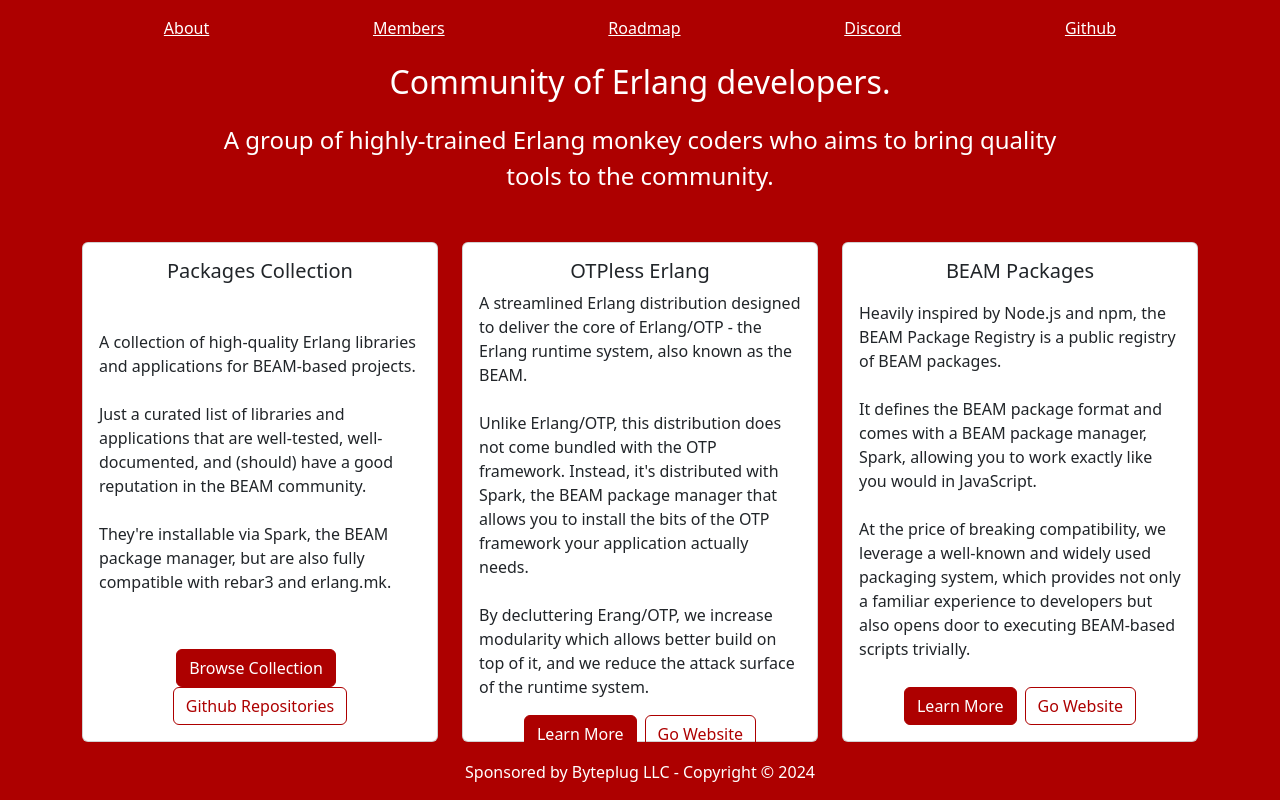
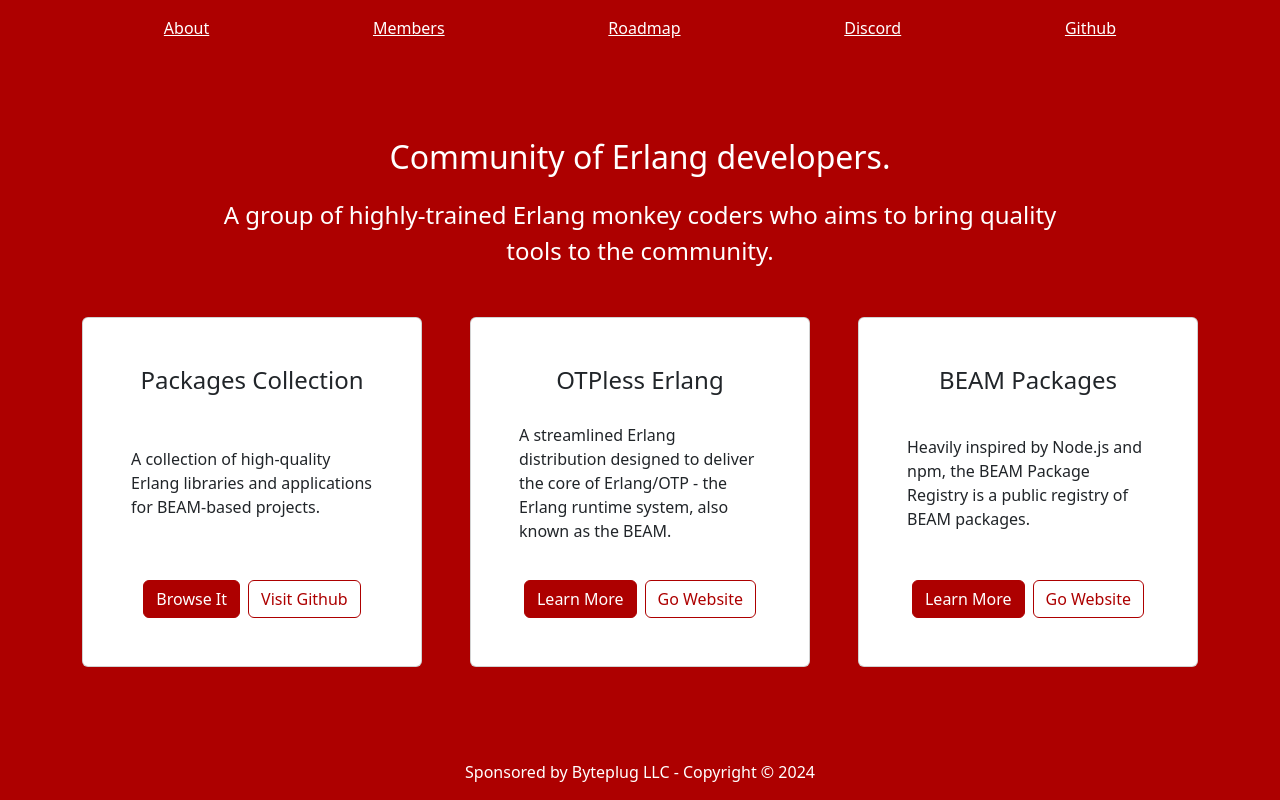
Before and after one commit to erlangsters/about-erlangsters, a Vue app: page / in a window 1280 px wide. Built offline with nearby package versions, Linux system fonts and the light colour scheme.

Commit message:
Update about page

```diff
--- a/src/pages/about.vue
+++ b/src/pages/about.vue
@@ -7,28 +7,22 @@
 to the community.
     </p>
   </div>
-  <div class="row">
+  <div class="row gx-5">
     <div class="col-4">
 <!-- library collection card -->
 <div
   class="card text-center mb-3"
-  style="height: 500px;"
+  style="height: 350px;"
 >
-  <div class="card-body d-flex flex-column justify-content-between">
-    <h5 class="card-title">Packages Collection</h5>
+  <div class="card-body d-flex flex-column justify-content-between py-5 px-5">
+    <h4 class="card-title">Packages Collection</h4>
     <p class="card-text text-start">
 A collection of high-quality Erlang libraries and applications for BEAM-based
 projects.
-<br><br>
-Just a curated list of libraries and applications that are well-tested,
-well-documented, and (should) have a good reputation in the BEAM community.
-<br><br>
-They're installable via Spark, the BEAM package manager, but are also fully
-compatible with rebar3 and erlang.mk.
     </p>
     <div>
-      <router-link to="/packages-collection" class="btn btn-primary me-2">Browse Collection</router-link>
-      <a href="https://github.com/orgs/erlangsters/repositories" class="btn btn-outline-primary">Github Repositories</a>
+      <router-link to="/packages-collection" class="btn btn-primary me-2">Browse It</router-link>
+      <a href="https://github.com/orgs/erlangsters/repositories" class="btn btn-outline-primary">Visit Github</a>
     </div>
   </div>
 </div>
@@ -37,21 +31,13 @@
 <!-- otpless erlang card -->
 <div
   class="card text-center mb-3"
-  style="height: 500px;"
+  style="height: 350px;"
 >
-  <div class="card-body d-flex flex-column justify-content-between">
-    <h5 class="card-title">OTPless Erlang</h5>
+  <div class="card-body d-flex flex-column justify-content-between py-5 px-5">
+    <h4 class="card-title">OTPless Erlang</h4>
     <p class="card-text text-start">
 A streamlined Erlang distribution designed to deliver the core of Erlang/OTP -
 the Erlang runtime system, also known as the BEAM.
-<br><br>
-Unlike Erlang/OTP, this distribution does not come bundled with the OTP
-framework. Instead, it's distributed with Spark, the BEAM package manager that
-allows you to install the bits of the OTP framework your application actually
-needs.
-<br><br>
-By decluttering Erang/OTP, we increase modularity which allows better build on
-top of it, and we reduce the attack surface of the runtime system.
     </p>
     <div>
       <router-link to="/otpless-erlang" class="btn btn-primary me-2">Learn More</router-link>
@@ -64,20 +50,13 @@
 <!-- beam package registry card -->
 <div
   class="card text-center mb-3"
-  style="height: 500px;"
+  style="height: 350px;"
 >
-  <div class="card-body d-flex flex-column justify-content-between">
-    <h5 class="card-title">BEAM Packages</h5>
+  <div class="card-body d-flex flex-column justify-content-between py-5 px-5">
+    <h4 class="card-title">BEAM Packages</h4>
     <p class="card-text text-start">
 Heavily inspired by Node.js and npm, the BEAM Package Registry is a public
 registry of BEAM packages.
-<br><br>
-It defines the BEAM package format and comes with a BEAM package manager, Spark,
-allowing you to work exactly like you would in JavaScript.
-<br><br>
-At the price of breaking compatibility, we leverage a well-known and widely used
-packaging system, which provides not only a familiar experience to developers
-but also opens door to executing BEAM-based scripts trivially.
     </p>
     <div>
       <router-link to="/beam-packages" class="btn btn-primary me-2">Learn More</router-link>
```
